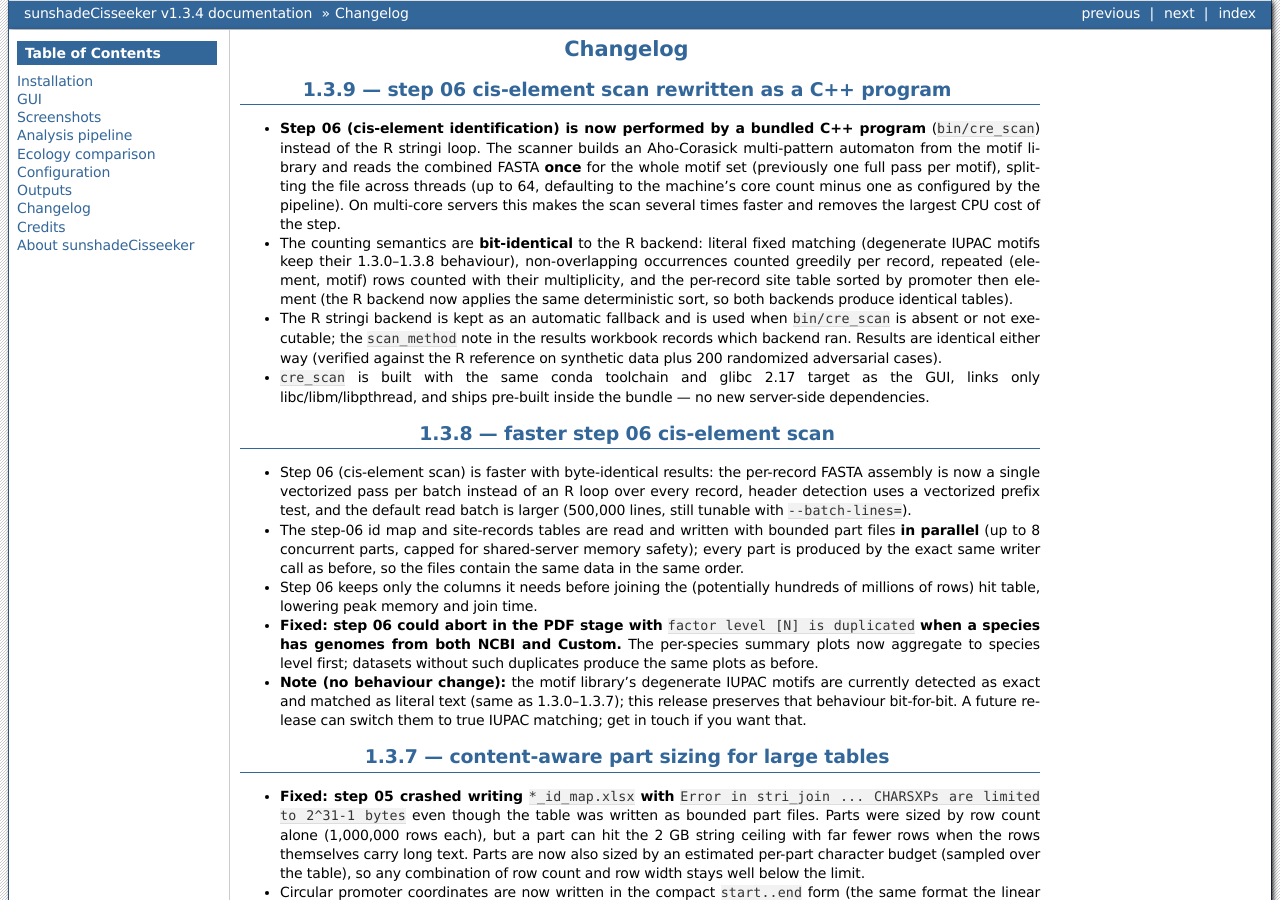
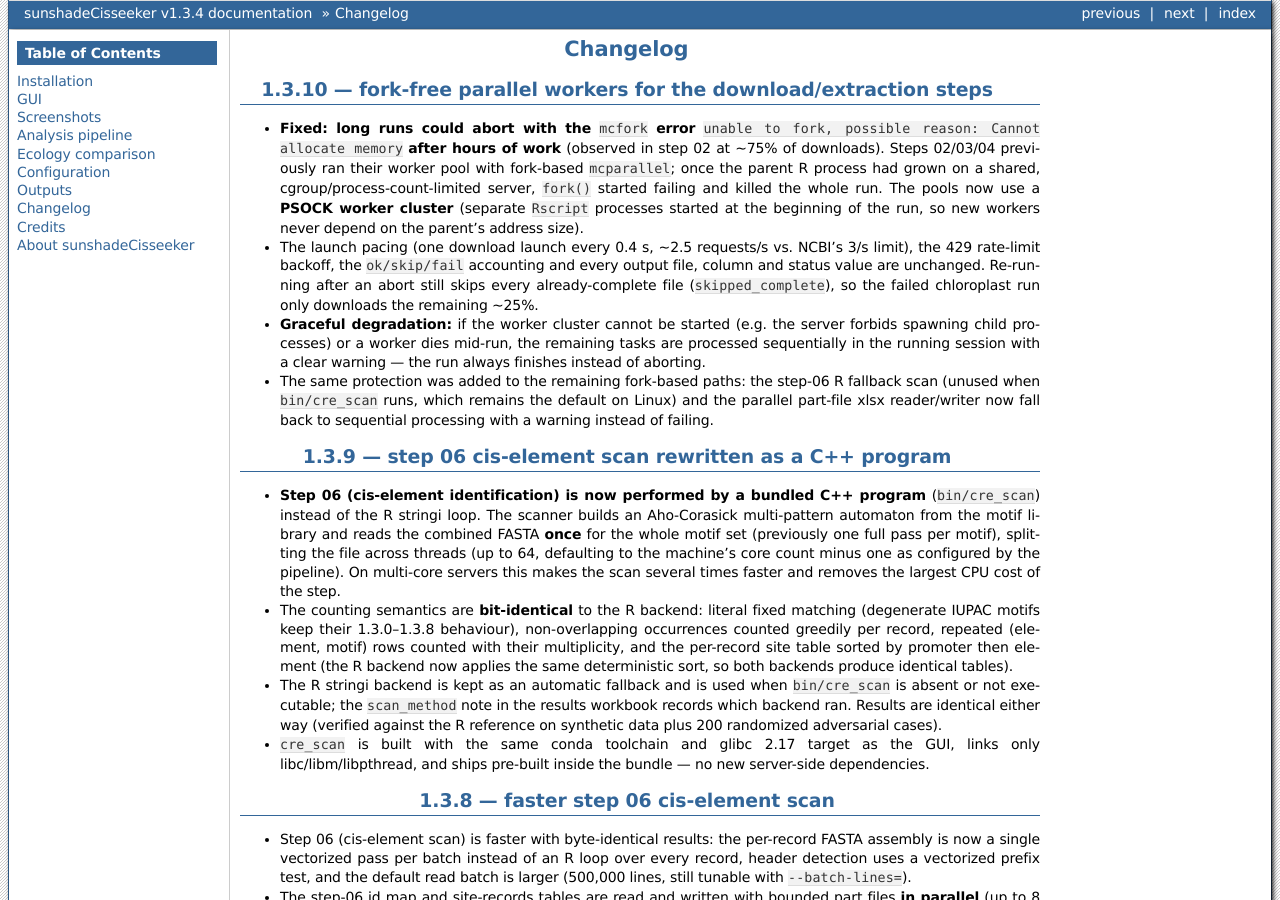
Before and after one commit to chenzhr23/sunshadeCisseeker-docs, a Sphinx documentation site: the page built from docs/content/Changelog.rst, in a window 1280 px wide and 900 px high. Built offline with Sphinx 7.4.7, drawn with Linux system fonts in a browser that asks for light colours.

Commit message:
docs: v1.3.10 fork-free PSOCK workers for download/extraction steps

```diff
--- a/docs/content/Changelog.rst
+++ b/docs/content/Changelog.rst
@@ -1,5 +1,32 @@
 Changelog
 =========
+
+1.3.10 — fork-free parallel workers for the download/extraction steps
+-----------------------------------------------------------------------
+
+* **Fixed: long runs could abort with the** ``mcfork`` **error**
+  ``unable to fork, possible reason: Cannot allocate memory`` **after hours
+  of work** (observed in step 02 at ~75% of downloads). Steps 02/03/04
+  previously ran their worker pool with fork-based ``mcparallel``; once the
+  parent R process had grown on a shared, cgroup/process-count-limited
+  server, ``fork()`` started failing and killed the whole run. The pools now
+  use a **PSOCK worker cluster** (separate ``Rscript`` processes started at
+  the beginning of the run, so new workers never depend on the parent's
+  address size).
+* The launch pacing (one download launch every 0.4 s, ~2.5 requests/s vs.
+  NCBI's 3/s limit), the 429 rate-limit backoff, the
+  ``ok/skip/fail`` accounting and every output file, column and status
+  value are unchanged. Re-running after an abort still skips every
+  already-complete file (``skipped_complete``), so the failed chloroplast
+  run only downloads the remaining ~25%.
+* **Graceful degradation:** if the worker cluster cannot be started (e.g.
+  the server forbids spawning child processes) or a worker dies mid-run, the
+  remaining tasks are processed sequentially in the running session with a
+  clear warning — the run always finishes instead of aborting.
+* The same protection was added to the remaining fork-based paths: the
+  step-06 R fallback scan (unused when ``bin/cre_scan`` runs, which remains
+  the default on Linux) and the parallel part-file xlsx reader/writer now
+  fall back to sequential processing with a warning instead of failing.
 
 1.3.9 — step 06 cis-element scan rewritten as a C++ program
 ------------------------------------------------------------
```
